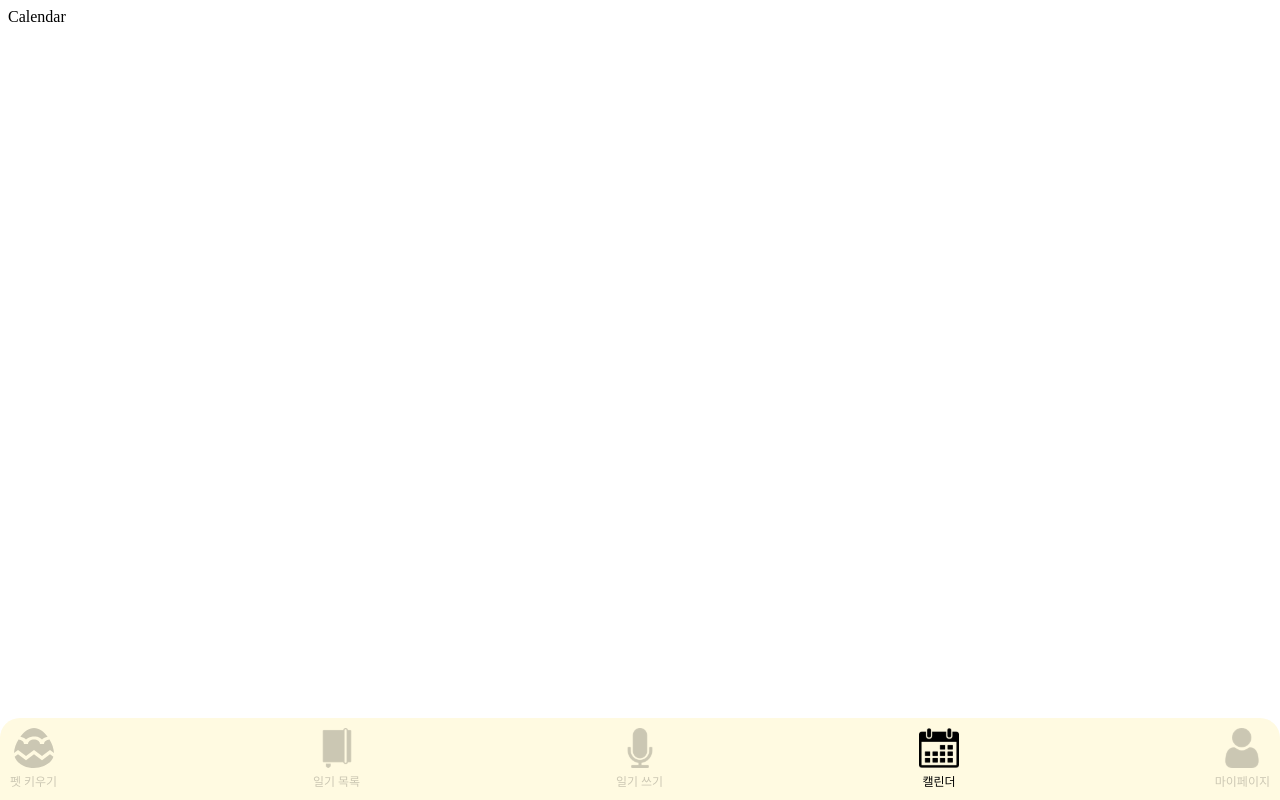
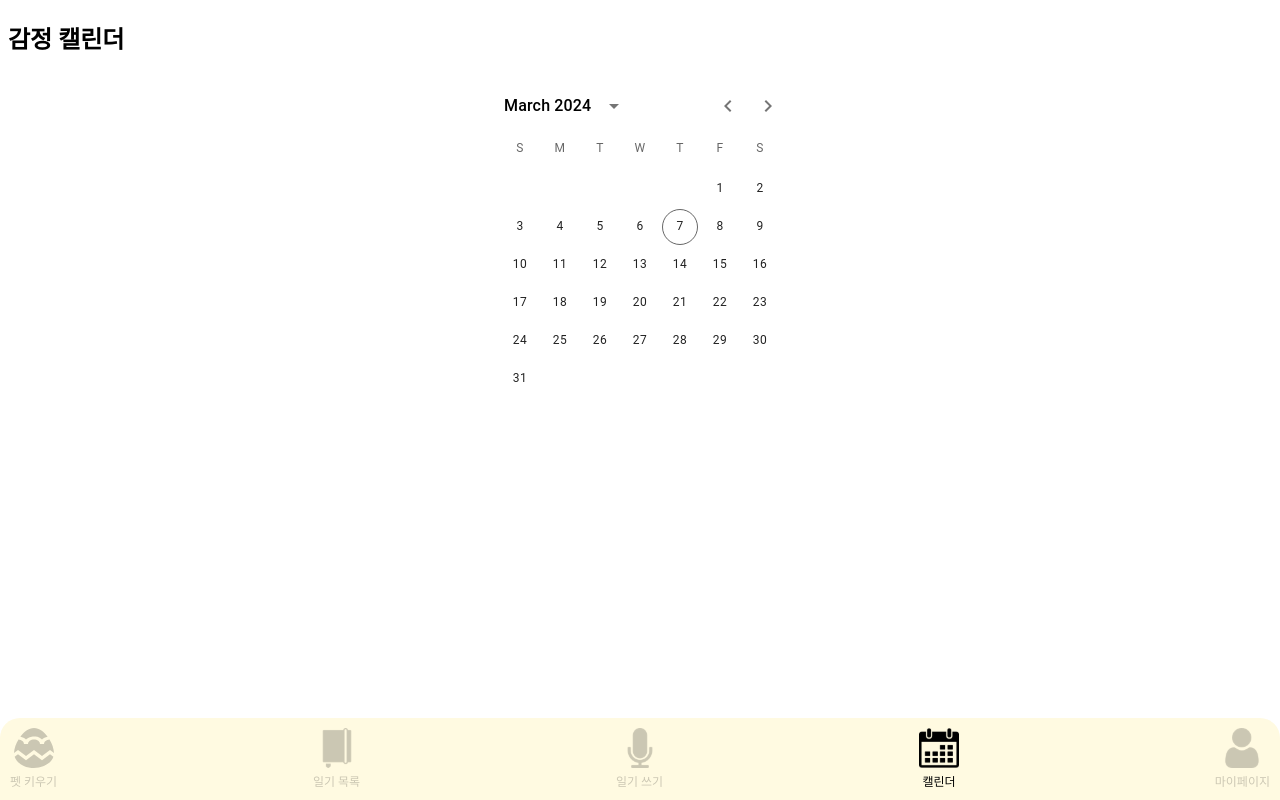
Before and after one commit to goflvhxj96/voice-diary, a React (Vite) app in the folder frontend/voda/: page /calendar in a window 1280 px wide. Built offline with nearby package versions, Linux system fonts and the light colour scheme; the HTML template or start-up script is replaced by a standard one.

Commit message:
feat(calendar): Add calendar component

```diff
--- a/frontend/voda/dev-dist/sw.js
+++ b/frontend/voda/dev-dist/sw.js
@@ -82,7 +82,7 @@ define(['./workbox-b5f7729d'], (function (workbox) { 'use strict';
     "revision": "3ca0b8505b4bec776b69afdba2768812"
   }, {
     "url": "index.html",
-    "revision": "0.vbm4303g6q"
+    "revision": "0.h2o2dgrv6io"
   }], {});
   workbox.cleanupOutdatedCaches();
   workbox.registerRoute(new workbox.NavigationRoute(workbox.createHandlerBoundToURL("index.html"), {
--- a/frontend/voda/package.json
+++ b/frontend/voda/package.json
@@ -11,8 +11,13 @@
     "generate-pwa-assets": "pwa-assets-generator --preset minimal public/logo.svg"
   },
   "dependencies": {
+    "@emotion/react": "^11.11.4",
+    "@emotion/styled": "^11.11.0",
+    "@mui/icons-material": "^5.15.12",
     "@mui/material": "^5.15.12",
     "@mui/styled-engine-sc": "^6.0.0-alpha.17",
+    "@mui/x-date-pickers": "^6.19.6",
+    "dayjs": "^1.11.10",
     "react": "^18.2.0",
     "react-dom": "^18.2.0",
     "react-router-dom": "^6.22.2",
--- a/frontend/voda/src/App.jsx
+++ b/frontend/voda/src/App.jsx
@@ -4,7 +4,7 @@ import { Route, Routes } from "react-router-dom";
 // 로그인된 사용자가 볼 수 있는 페이지
 import Pet from "./pages/pet/Pet";
 import DiaryList from "./pages/diarylist/DiaryList";
-import Calendar from "./pages/calendar/Calendar";
+import Calendar from "./pages/calendar/CalendarPage";
 import MypPage from "./pages/mypage/MyPage";
 import VoiceDiary from "./pages/voicediary/VoiceDiary";
 import Record from "./pages/voicediary/Record";
--- a/frontend/voda/src/components/calendar/Calendar.jsx
+++ b/frontend/voda/src/components/calendar/Calendar.jsx
@@ -1,7 +1,14 @@
-import React from "react";
+import React from "react"; // eslint-disable-line no-unused-vars
+import { LocalizationProvider } from "@mui/x-date-pickers/LocalizationProvider";
+import { AdapterDayjs } from "@mui/x-date-pickers/AdapterDayjs";
+import { DateCalendar } from "@mui/x-date-pickers/DateCalendar";
 
 const Calendar = () => {
-  return <div>Calendar</div>;
+  return (
+    <LocalizationProvider dateAdapter={AdapterDayjs}>
+      <DateCalendar />
+    </LocalizationProvider>
+  );
 };
 
 export default Calendar;
--- a/frontend/voda/src/components/calendar/CalendarDiary.jsx
+++ b/frontend/voda/src/components/calendar/CalendarDiary.jsx
@@ -1,4 +1,4 @@
-import React from "react";
+import React from "react"; // eslint-disable-line no-unused-vars
 
 const CalendarDiary = () => {
   return <div>Calendar Diary</div>;
--- a/frontend/voda/src/pages/calendar/Calendar.jsx
+++ /dev/null
@@ -1,6 +0,0 @@
-import React from "react";
-const Calendar = () => {
-  return <div>Calendar</div>;
-};
-
-export default Calendar;
--- /dev/null
+++ b/frontend/voda/src/pages/calendar/CalendarPage.jsx
@@ -0,0 +1,13 @@
+import React from "react"; // eslint-disable-line no-unused-vars
+import Calendar from "../../components/calendar/Calendar";
+
+const CalendarPage = () => {
+  return (
+    <>
+      <h2>감정 캘린더</h2>
+      <Calendar />
+    </>
+  );
+};
+
+export default CalendarPage;
```
Also changed, not shown: 1 other file (tests, documents, lock files or other folders).
